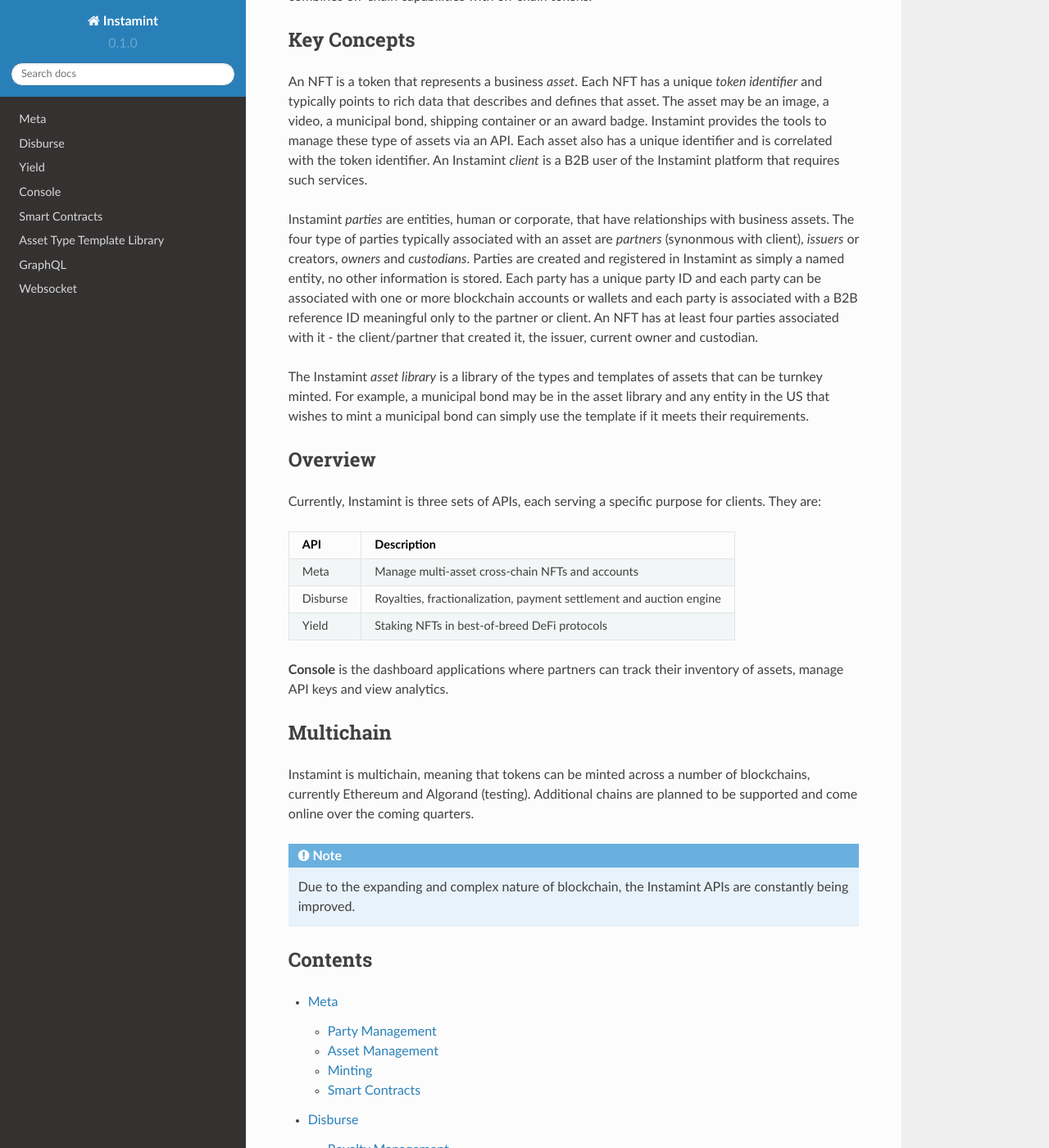
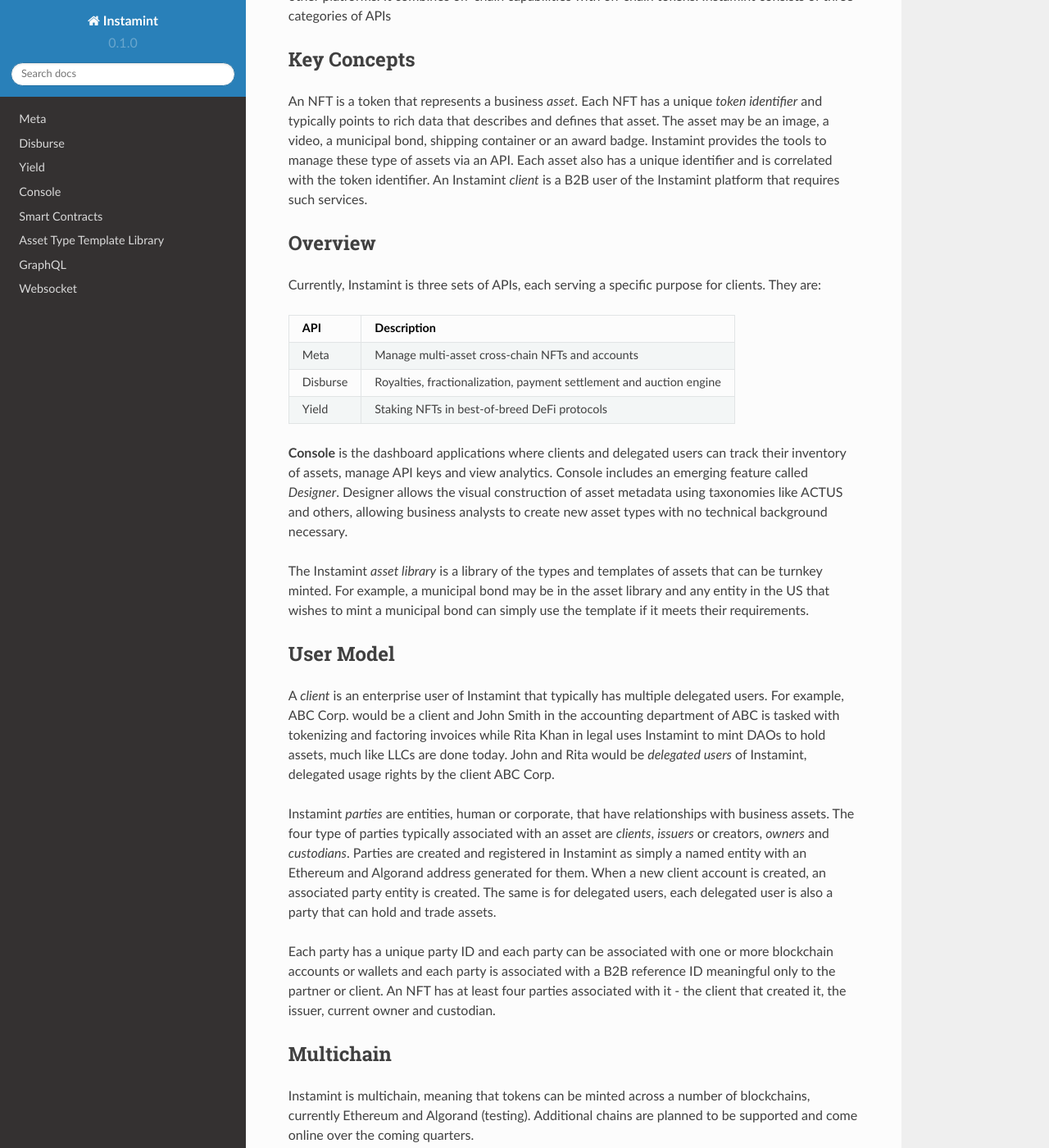
Before and after one commit to instamint/zzz-deprecated-docs, a Sphinx documentation site: the page built from docs/source/index.rst, in a window 1280 px wide and 1400 px high, scrolled down 248 px. Shown: the whole window at 82% size. Built offline with Sphinx 7.4.7 and the Read the Docs theme 2.0.0, drawn with Linux system fonts in a browser that asks for light colours; pages that are not in the unit, such as notebooks, are missing from menus; some of the changed text lies outside the part shown.

Commit message:
Update index.rst

```diff
--- a/docs/source/index.rst
+++ b/docs/source/index.rst
@@ -1,16 +1,12 @@
 Instamint
 ===================================
 
-**Instamint** is a platform for minting, managing, auctioning, staking, fractionalizing and trading digital business assets. The platform is unbiased, works with multiple chains and has a growing library of types of assets it can handle. It is a B2B platform, and thus a platform to/for other platforms. It combines off-chain capabilities with on-chain tokens.
+**Instamint** is a platform for enterprise minting, managing, auctioning, staking, fractionalizing and trading digital business assets. The platform is unbiased, works with multiple chains and has a growing library of types of assets it can handle. It is a B2B platform, and thus a platform to/for other platforms. It combines off-chain capabilities with on-chain tokens. Instamint consists of three categories of APIs
 
 Key Concepts
 ------------
 
 An NFT is a token that represents a business *asset*. Each NFT has a unique *token identifier* and typically points to rich data that describes and defines that asset. The asset may be an image, a video, a municipal bond, shipping container or an award badge. Instamint provides the tools to manage these type of assets via an API. Each asset also has a unique identifier and is correlated with the token identifier. An Instamint *client* is a B2B user of the Instamint platform that requires such services.
-
-Instamint *parties* are entities, human or corporate, that have relationships with business assets. The four type of parties typically associated with an asset are *partners* (synonmous with client), *issuers* or creators, *owners* and *custodians*. Parties are created and registered in Instamint as simply a named entity, no other information is stored. Each party has a unique party ID and each party can be associated with one or more blockchain accounts or wallets and each party is associated with a B2B reference ID meaningful only to the partner or client. An NFT has at least four parties associated with it - the client/partner that created it, the issuer, current owner and custodian.
-
-The Instamint *asset library* is a library of the types and templates of assets that can be turnkey minted. For example, a municipal bond may be in the asset library and any entity in the US that wishes to mint a municipal bond can simply use the template if it meets their requirements.
 
 
 Overview
@@ -28,8 +24,19 @@
 | Yield     | Staking NFTs in best-of-breed DeFi protocols                                                 |
 +-----------+----------------------------------------------------------------------------------------------+
 
+**Console** is the dashboard applications where clients and delegated users can track their inventory of assets, manage API keys and view analytics. Console includes an emerging feature called *Designer*. Designer allows the visual construction of asset metadata using taxonomies like ACTUS and others, allowing business analysts to create new asset types with no technical background necessary.
 
-**Console** is the dashboard applications where partners can track their inventory of assets, manage API keys and view analytics.
+The Instamint *asset library* is a library of the types and templates of assets that can be turnkey minted. For example, a municipal bond may be in the asset library and any entity in the US that wishes to mint a municipal bond can simply use the template if it meets their requirements.
+
+User Model
+----------
+
+A *client* is an enterprise user of Instamint that typically has multiple delegated users. For example, ABC Corp. would be a client and John Smith in the accounting department of ABC is tasked with tokenizing and factoring invoices while Rita Khan in legal uses Instamint to mint DAOs to hold assets, much like LLCs are done today. John and Rita would be *delegated users* of Instamint, delegated usage rights by the client ABC Corp.
+
+Instamint *parties* are entities, human or corporate, that have relationships with business assets. The four type of parties typically associated with an asset are *clients*, *issuers* or creators, *owners* and *custodians*. Parties are created and registered in Instamint as simply a named entity with an Ethereum and Algorand address generated for them. When a new client account is created, an associated party entity is created. The same is for delegated users, each delegated user is also a party that can hold and trade assets.
+
+Each party has a unique party ID and each party can be associated with one or more blockchain accounts or wallets and each party is associated with a B2B reference ID meaningful only to the partner or client. An NFT has at least four parties associated with it - the client that created it, the issuer, current owner and custodian.
+
 
 
 Multichain
```
